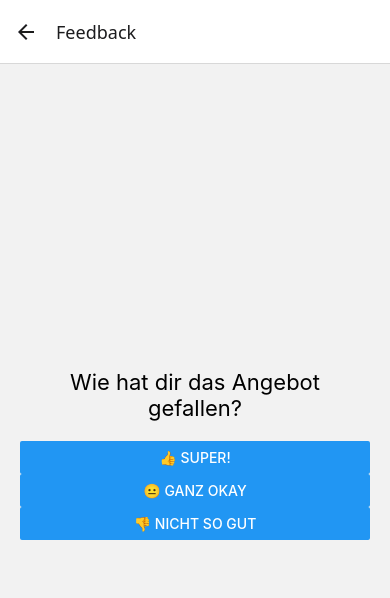
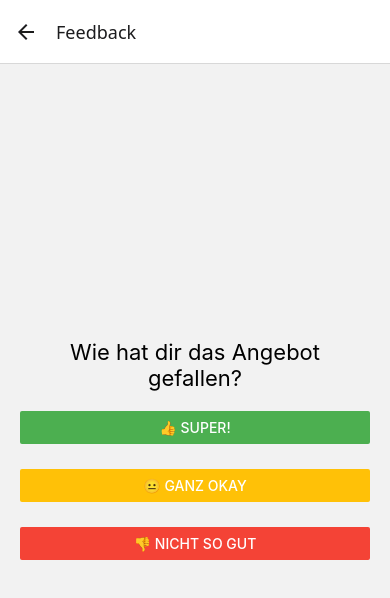
Before and after one commit to JigiJohnny/PartiApp, a React Native app: screen /Feedback in a window 390 px wide. Shown: the top 598 px of the page. Built offline with nearby package versions, Linux system fonts and the light colour scheme.

Commit message:
added geo func

```diff
--- a/screens/FeedbackScreen.js
+++ b/screens/FeedbackScreen.js
@@ -1,39 +1,37 @@
-// === screens/FeedbackScreen.js ===
 import React, { useState } from 'react';
-import { View, Text, Button, StyleSheet, Alert } from 'react-native';
+import { View, Text, StyleSheet, Button, Alert } from 'react-native';
 
 export default function FeedbackScreen({ navigation }) {
-  const [feedbackSent, setFeedbackSent] = useState(false);
+  const [submitted, setSubmitted] = useState(false);
 
-  const sendFeedback = () => {
-    setFeedbackSent(true);
-    Alert.alert('Danke!', 'Dein Feedback wurde gespeichert.');
+  const handleFeedback = (feedbackType) => {
+    setSubmitted(true);
+    Alert.alert('Danke für dein Feedback!', `Du hast ausgewählt: ${feedbackType}`);
     navigation.goBack();
   };
 
   return (
     <View style={styles.container}>
-      <Text style={styles.header}>Wie hat dir das Angebot gefallen?</Text>
-      {!feedbackSent && (
-        <>
-          <Button title="👍 Super!" onPress={sendFeedback} />
-          <Button title="😐 Ganz okay" onPress={sendFeedback} />
-          <Button title="👎 Nicht so gut" onPress={sendFeedback} />
-        </>
-      )}
+      <Text style={styles.title}>Wie hat dir das Angebot gefallen?</Text>
+
+      <View style={styles.buttonRow}>
+        <View style={styles.button}>
+          <Button title="👍 Super!" onPress={() => handleFeedback('👍')} color="#4CAF50" />
+        </View>
+        <View style={styles.button}>
+          <Button title="😐 Ganz okay" onPress={() => handleFeedback('😐')} color="#FFC107" />
+        </View>
+        <View style={styles.button}>
+          <Button title="👎 Nicht so gut" onPress={() => handleFeedback('👎')} color="#F44336" />
+        </View>
+      </View>
     </View>
   );
 }
 
 const styles = StyleSheet.create({
-  container: {
-    flex: 1,
-    justifyContent: 'center',
-    padding: 20,
-  },
-  header: {
-    fontSize: 22,
-    marginBottom: 20,
-    textAlign: 'center',
-  },
+  container: { flex: 1, justifyContent: 'center', padding: 20 },
+  title: { fontSize: 22, textAlign: 'center', marginBottom: 20 },
+  buttonRow: { flexDirection: 'column', gap: 15 },
+  button: { marginBottom: 10 },
 });
--- a/screens/HomeScreen.js
+++ b/screens/HomeScreen.js
@@ -1,13 +1,15 @@
-import React, { useState, useEffect } from 'react';
+import React, { useEffect, useState } from 'react';
 import {
   View,
   Text,
   FlatList,
   TouchableOpacity,
   StyleSheet,
+  ActivityIndicator,
   Button,
-  ActivityIndicator,
 } from 'react-native';
+import * as Location from 'expo-location';
+import { getDistance } from 'geolib';
 
 const mockOffers = [
   {
@@ -16,6 +18,8 @@ const mockOffers = [
     description: 'Schatzsuche im Stadtpark!',
     category: 'Outdoor',
     date: '2025-06-28',
+    latitude: 51.5363,
+    longitude: 7.2005,
   },
   {
     id: '2',
@@ -23,30 +27,76 @@ const mockOffers = [
     description: 'Filmspaß im Jugendzentrum.',
     category: 'Kultur',
     date: '2025-07-01',
+    latitude: 51.5309,
+    longitude: 7.2145,
   },
   {
     id: '3',
     title: 'Sport im Freien',
-    description: 'Spiele und Bewegung auf dem Bolzplatz.',
+    description: 'Spiele auf dem Bolzplatz.',
     category: 'Sport',
     date: '2025-07-02',
+    latitude: 51.534,
+    longitude: 7.209,
   },
 ];
 
 export default function HomeScreen({ navigation }) {
   const [offers, setOffers] = useState([]);
   const [loading, setLoading] = useState(true);
+  const [userCoords, setUserCoords] = useState(null);
 
   useEffect(() => {
-    // Simuliere asynchrones Laden (z. B. aus lokaler Datei oder API)
-    const loadLocalOffers = async () => {
-      await new Promise((resolve) => setTimeout(resolve, 1000)); // künstliche Ladezeit
-      setOffers(mockOffers);
-      setLoading(false);
+    const loadAndSort = async () => {
+      try {
+        const { status } = await Location.requestForegroundPermissionsAsync();
+        if (status !== 'granted') {
+          console.warn('Standort nicht erlaubt – keine Sortierung möglich.');
+          setOffers(mockOffers);
+          setLoading(false);
+          return;
+        }
+
+        const location = await Location.getCurrentPositionAsync({});
+        const coords = {
+          latitude: location.coords.latitude,
+          longitude: location.coords.longitude,
+        };
+        setUserCoords(coords);
+
+        const sorted = [...mockOffers].sort((a, b) => {
+          const distA = getDistance(coords, {
+            latitude: a.latitude,
+            longitude: a.longitude,
+          });
+          const distB = getDistance(coords, {
+            latitude: b.latitude,
+            longitude: b.longitude,
+          });
+          return distA - distB;
+        });
+
+        setOffers(sorted);
+      } catch (error) {
+        console.error('Fehler bei Standort oder Sortierung:', error);
+        setOffers(mockOffers);
+      } finally {
+        setLoading(false);
+      }
     };
 
-    loadLocalOffers();
+    loadAndSort();
   }, []);
+
+  const formatDistance = (offer) => {
+    if (!userCoords) return '';
+    const dist = getDistance(userCoords, {
+      latitude: offer.latitude,
+      longitude: offer.longitude,
+    });
+    if (dist < 1000) return `${dist} m entfernt`;
+    return `${(dist / 1000).toFixed(1)} km entfernt`;
+  };
 
   if (loading) {
     return (
@@ -59,7 +109,7 @@ export default function HomeScreen({ navigation }) {
 
   return (
     <View style={styles.container}>
-      <Text style={styles.header}>Kinder-Angebote in deiner Stadt</Text>
+      <Text style={styles.header}>Kinder-Angebote in deiner Nähe 🎈</Text>
 
       <View style={styles.buttonRow}>
         <View style={styles.button}>
@@ -102,6 +152,8 @@ export default function HomeScreen({ navigation }) {
           >
             <Text style={styles.title}>{item.title}</Text>
             <Text>{item.date}</Text>
+            <Text>{item.category}</Text>
+            <Text style={styles.distance}>{formatDistance(item)}</Text>
             <Text>{item.description}</Text>
           </TouchableOpacity>
         )}
@@ -113,14 +165,25 @@ export default function HomeScreen({ navigation }) {
 const styles = StyleSheet.create({
   container: { flex: 1, padding: 20 },
   center: { flex: 1, justifyContent: 'center', alignItems: 'center' },
-  header: { fontSize: 22, marginBottom: 10, textAlign: 'center', fontWeight: 'bold' },
-  buttonRow: { flexDirection: 'column', marginBottom: 20 },
-  button: { marginBottom: 10 },
+  header: {
+    fontSize: 22,
+    marginBottom: 10,
+    textAlign: 'center',
+    fontWeight: 'bold',
+  },
+  buttonRow: {
+    flexDirection: 'column',
+    marginBottom: 20,
+  },
+  button: {
+    marginBottom: 10,
+  },
   card: {
+    backgroundColor: '#f0f8ff',
     padding: 15,
     marginBottom: 10,
-    backgroundColor: '#f0f8ff',
     borderRadius: 10,
   },
-  title: { fontWeight: 'bold' },
+  title: { fontWeight: 'bold', fontSize: 18 },
+  distance: { marginTop: 4, fontStyle: 'italic', color: '#555' },
 });
--- a/screens/OfferDetailsScreen.js
+++ b/screens/OfferDetailsScreen.js
@@ -1,8 +1,41 @@
-import React from 'react';
-import { View, Text, StyleSheet } from 'react-native';
+import React, { useEffect, useState } from 'react';
+import { View, Text, StyleSheet, Button, Alert, Dimensions, Linking } from 'react-native';
+import MapView, { Marker } from 'react-native-maps';
+import * as Location from 'expo-location';
 
-export default function OfferDetailsScreen({ route }) {
+export default function OfferDetailsScreen({ route, navigation }) {
   const { offer } = route.params;
+  const [userLocation, setUserLocation] = useState(null);
+  const [distance, setDistance] = useState(null);
+
+  useEffect(() => {
+    (async () => {
+      let { status } = await Location.requestForegroundPermissionsAsync();
+      if (status !== 'granted') return;
+
+      let location = await Location.getCurrentPositionAsync({});
+      const userCoords = location.coords;
+      setUserLocation(userCoords);
+
+      if (offer.latitude && offer.longitude) {
+        const dist = Location.getDistance(
+          { latitude: offer.latitude, longitude: offer.longitude },
+          { latitude: userCoords.latitude, longitude: userCoords.longitude }
+        );
+        setDistance(dist);
+      }
+    })();
+  }, []);
+
+  const handleFeedback = (type) => {
+    Alert.alert('Danke!', `Du hast "${type}" gewählt.`);
+    navigation.goBack();
+  };
+
+  const openMaps = () => {
+    const url = `https://www.google.com/maps/search/?api=1&query=${offer.latitude},${offer.longitude}`;
+    Linking.openURL(url);
+  };
 
   return (
     <View style={styles.container}>
@@ -10,6 +43,39 @@ export default function OfferDetailsScreen({ route }) {
       <Text style={styles.text}>{offer.description}</Text>
       <Text style={styles.text}>Kategorie: {offer.category}</Text>
       <Text style={styles.text}>Datum: {offer.date}</Text>
+      {distance && (
+        <Text style={styles.text}>
+          📍 Ca. {(distance / 1000).toFixed(2)} km von deinem Standort entfernt
+        </Text>
+      )}
+
+      {offer.latitude && offer.longitude && (
+        <MapView
+          style={styles.map}
+          initialRegion={{
+            latitude: offer.latitude,
+            longitude: offer.longitude,
+            latitudeDelta: 0.005,
+            longitudeDelta: 0.005,
+          }}
+        >
+          <Marker
+            coordinate={{ latitude: offer.latitude, longitude: offer.longitude }}
+            title={offer.title}
+            description="Tippe für Navigation"
+            onCalloutPress={openMaps}
+          />
+        </MapView>
+      )}
+
+      <View style={styles.feedbackContainer}>
+        <Text style={styles.feedbackTitle}>Wie findest du dieses Angebot?</Text>
+        <View style={styles.buttonGroup}>
+          <Button title="👍 Super" onPress={() => handleFeedback('👍')} color="#4CAF50" />
+          <Button title="😐 Okay" onPress={() => handleFeedback('😐')} color="#FFC107" />
+          <Button title="👎 Schlecht" onPress={() => handleFeedback('👎')} color="#F44336" />
+        </View>
+      </View>
     </View>
   );
 }
@@ -18,4 +84,17 @@ const styles = StyleSheet.create({
   container: { flex: 1, padding: 20 },
   title: { fontSize: 24, fontWeight: 'bold', marginBottom: 10 },
   text: { fontSize: 16, marginBottom: 5 },
+  map: {
+    width: '100%',
+    height: Dimensions.get('window').height * 0.25,
+    marginVertical: 20,
+    borderRadius: 10,
+  },
+  feedbackContainer: { marginTop: 10 },
+  feedbackTitle: { fontSize: 18, marginBottom: 10, fontWeight: 'bold' },
+  buttonGroup: {
+    gap: 10,
+    flexDirection: 'column',
+    justifyContent: 'center',
+  },
 });
```
Also changed, not shown: package.json (+6 -5 lines), 1 other file (tests, documents, lock files or other folders).
